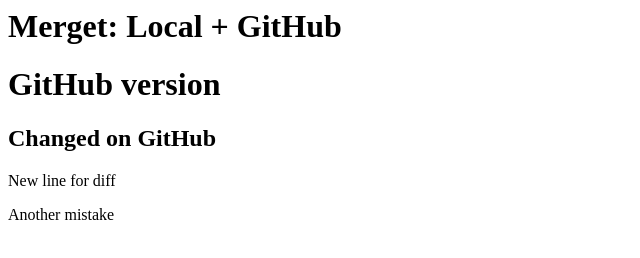
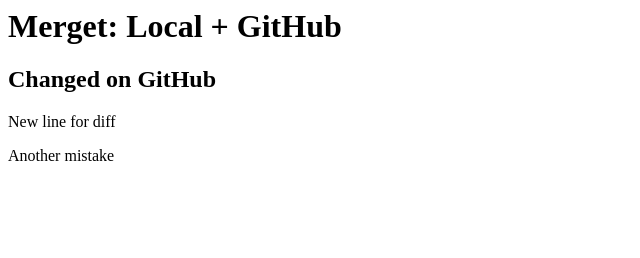
Before and after one commit to M1stret/myproject, a plain HTML site: page index.html in a window 1280 px wide. Shown: the whole page, without its empty margins (0-640 px from the left). Drawn offline with Linux system fonts and the light colour scheme.

Commit message:
Причесать inde.html: один заголовок, без опечаток и мусора

```diff
--- a/index.html
+++ b/index.html
@@ -1,5 +1,4 @@
 <h1>Merget: Local + GitHub</h1>
-<h1>GitHub version</h1>
 <h2>Changed on GitHub</h2>
 <p>New line for diff</p>
 <p>Another mistake</p>
```
